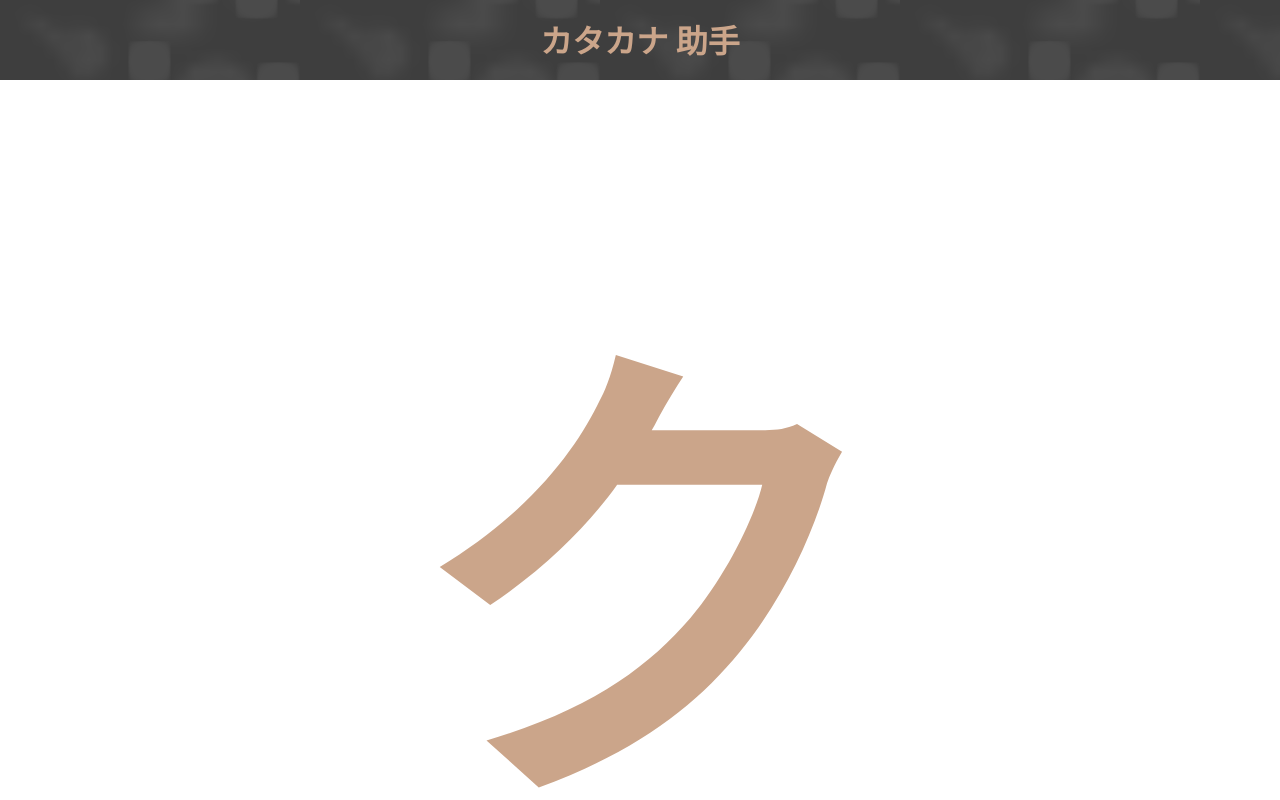
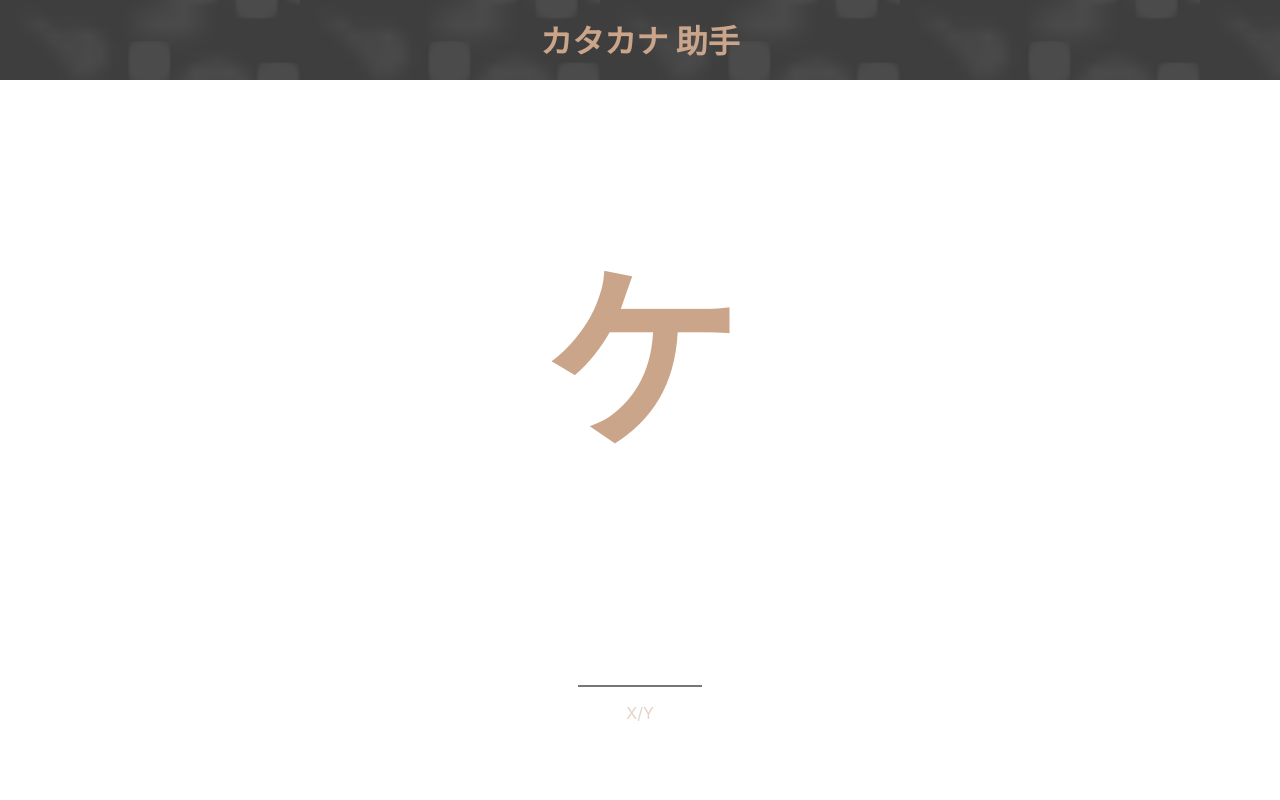
Before and after one commit to rmiguelac/kana-trainer, a JavaScript app: page / in a window 1280 px wide. Shown: the top 800 px of the page. Built offline with nearby package versions, Linux system fonts and the light colour scheme; the HTML template or start-up script is replaced by a standard one.

Commit message:
Add words to the random selection

```diff
--- a/src/components/KanaDisplay/KanaDisplay.css
+++ b/src/components/KanaDisplay/KanaDisplay.css
@@ -1,6 +1,6 @@
 .kana-display-container {
     margin: 10%;
-    font-size: 240px;
+    font-size: 98px;
     text-align: center;
     color: rgb(203, 165, 138);
 }
--- a/src/components/KanaDisplay/index.js
+++ b/src/components/KanaDisplay/index.js
@@ -2,16 +2,18 @@ import './KanaDisplay.css'
 var kanas = require('../../kanas/kanas.json')
 var words = require('../../kanas/words.json')
 
-function pickRandonKanaOrWord() {
-    var obj_keys = Object.keys(kanas.kanas);
+const merged = {...kanas.kanas, ...words.words}
+
+function pickRandonKana() {
+    var obj_keys = Object.keys(merged);
     var ran_obj = obj_keys[Math.floor(Math.random() *obj_keys.length)];
-    return kanas.kanas[ran_obj].kana
+    return merged[ran_obj].kana
 }
 
 const KanaDisplay = () => {
     return (
         <div className='kana-display-container'>
-            <h1>{pickRandonKanaOrWord()}</h1>
+            <h1>{pickRandonKana()}</h1>
         </div>
     )
 };
```
